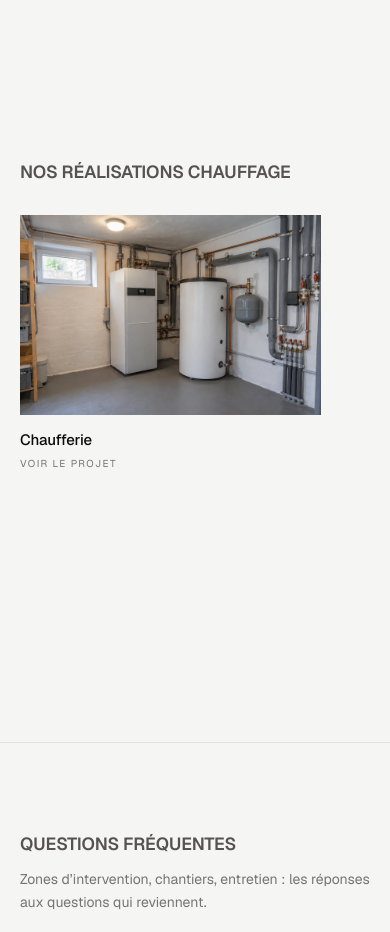
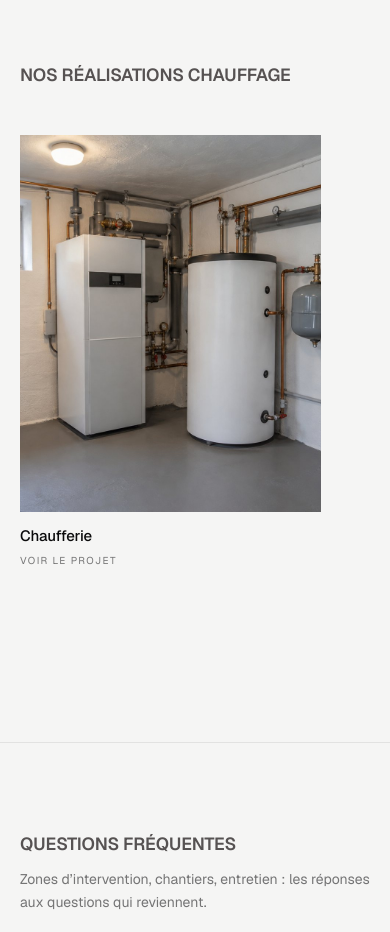
Before and after one commit to mbasanitmarketing/site-web, a Next.js app: page /services/chauffage-pompes-a-chaleur in a window 390 px wide. Shown: the part 6700-7632 px from the top of the page. Built offline with nearby package versions, Linux system fonts and the light colour scheme; a web font is replaced by a local one.

Commit message:
Carrousel des réalisations : vignettes dimensionnées au nombre de projets, blanc rééquilibré
Co-Authored-By: Claude Opus 5 <noreply@anthropic.com>

```diff
--- a/src/components/RealisationsCarousel.module.css
+++ b/src/components/RealisationsCarousel.module.css
@@ -34,12 +34,16 @@
   padding: clamp(32px, 6svh, 72px) var(--page-x);
 }
 
+/* Le blanc était tout entier en haut et en bas de la scène (centrage),
+   et il n'en restait presque plus entre le titre et les images. On le
+   redistribue : l'écart intérieur double, les vignettes grandissent, donc
+   les marges hautes et basses se réduisent d'autant. */
 .head {
   display: flex;
   align-items: center;
   justify-content: space-between;
   gap: 20px;
-  margin-bottom: clamp(20px, 4svh, 40px);
+  margin-bottom: clamp(24px, 6svh, 72px);
 }
 
 .title {
@@ -87,9 +91,17 @@
 }
 
 /* --per : nombre de vignettes visibles. Une seule valeur à changer par
-   palier, la largeur des vignettes s'en déduit. */
+   palier, la largeur des vignettes s'en déduit.
+
+   Bornée par le NOMBRE de projets (--n, posé par le composant) : une
+   catégorie qui n'en a que deux affichait deux vignettes de quart de
+   largeur et laissait la moitié de la rangée vide — c'est ce qui donnait
+   une scène presque vide, avec des images minuscules au milieu. */
 .rail {
-  --per: 4;
+  /* Jamais moins de deux parts sur un grand écran : une seule vignette
+     pleine largeur en 3:2 ferait près de 800 px de haut et dépasserait de
+     la scène (cas d'une catégorie à un seul projet, comme le chauffage). */
+  --per: min(4, max(2, var(--n, 4)));
   --gap: clamp(12px, 1.6vw, 22px);
 
   display: flex;
@@ -160,13 +172,13 @@
    mesure que l'écran rétrécit : on en retire une à chaque palier. */
 @media (max-width: 1100px) {
   .rail {
-    --per: 3;
+    --per: min(3, max(2, var(--n, 3)));
   }
 }
 
 @media (max-width: 900px) {
   .rail {
-    --per: 2;
+    --per: min(2, var(--n, 2));
   }
 }
 
@@ -175,6 +187,13 @@
      peut faire glisser */
   .slide {
     flex-basis: 86%;
+  }
+  /* Portrait sur téléphone : en 3:2, la vignette ne faisait que 200 px de
+     haut au milieu d'un écran de 844 — deux cents pixels d'image pour six
+     cents de blanc. Le format vertical remplit la scène sans rien couper
+     d'essentiel (les photos sont recadrées au centre). */
+  .media {
+    aspect-ratio: 4 / 5;
   }
   .media img {
     transition: none;
--- a/src/components/RealisationsCarousel.tsx
+++ b/src/components/RealisationsCarousel.tsx
@@ -109,7 +109,13 @@ export function RealisationsCarousel({
         )}
       </div>
 
-      <ul className={styles.rail} ref={railRef}>
+      {/* --n : le nombre réel de projets. Le CSS s'en sert pour ne jamais
+          découper la rangée en plus de parts qu'il n'y a d'images. */}
+      <ul
+        className={styles.rail}
+        ref={railRef}
+        style={{ "--n": items.length } as React.CSSProperties}
+      >
         {items.map((r) => (
           <li key={r.href} className={styles.slide}>
             <a className={styles.card} href={r.href} data-page-transition>
```
